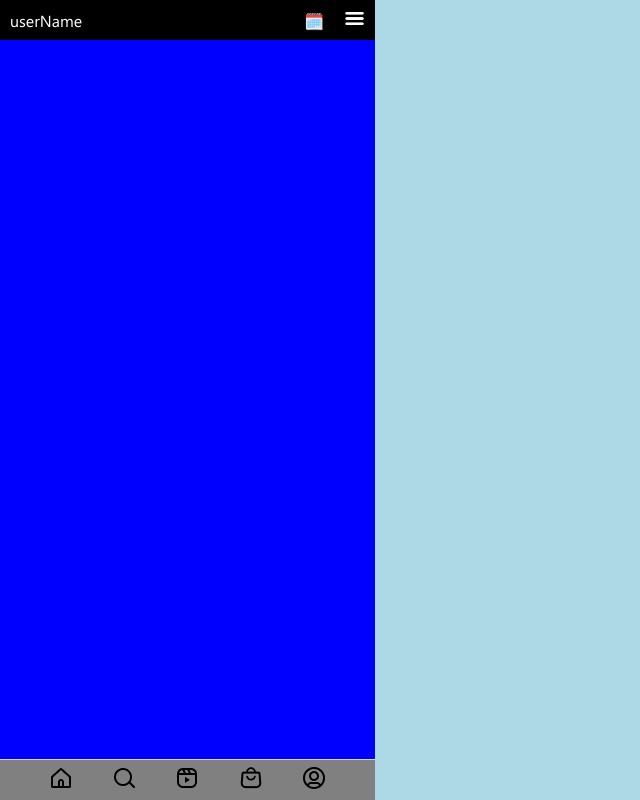
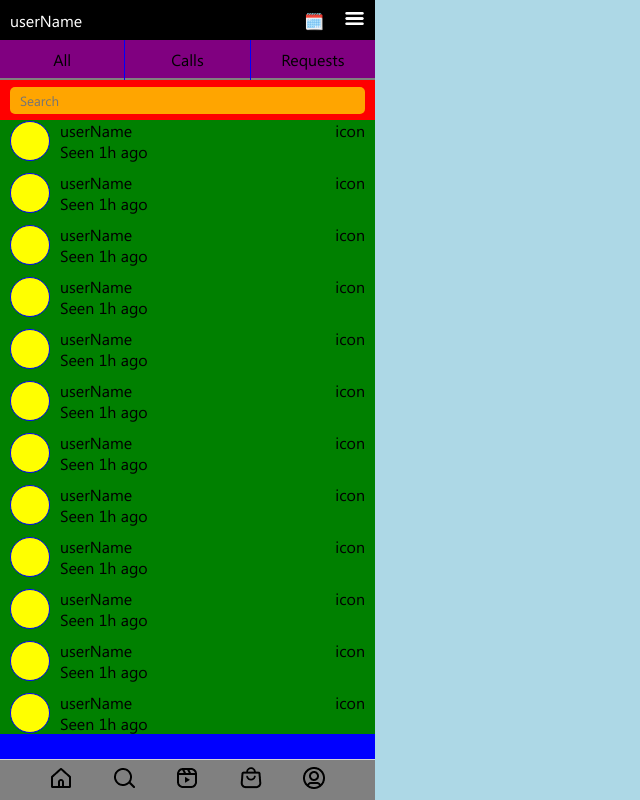
Before and after one commit to VitorGuedesMadeira/Instagram-Clone, a React (Create React App) app: page /messages in a window 1280 px wide. Shown: the whole page, without its empty margins (0-640 px from the left). Built offline with nearby package versions, Linux system fonts and the light colour scheme.

Commit message:
add chat section

```diff
--- /dev/null
+++ b/src/components/Messages/Chat/Chat.css
@@ -0,0 +1,24 @@
+.chat-section {
+  display: flex;
+  justify-content: space-between;
+  padding: 0 10px;
+}
+
+.chat-individual {
+  display: flex;
+  align-items: center;
+  gap: 10px;
+}
+
+.chat-user {
+  width: 40px;
+  height: 40px;
+  background-color: yellow;
+  border-radius: 50%;
+  border: 1px solid blue;
+}
+
+.chat-name-message {
+  display: flex;
+  flex-direction: column;
+}
--- /dev/null
+++ b/src/components/Messages/Chat/Chat.js
@@ -0,0 +1,26 @@
+/* eslint-disable linebreak-style */
+import React, { useEffect } from 'react';
+import './Chat.css';
+
+const Chat = () => {
+  useEffect(() => {
+    window.scrollTo(20, 0);
+  });
+
+  return (
+    <div className="chat-section">
+      <div className="chat-individual">
+        <div className="chat-user" />
+        <div className="chat-name-message">
+          <p>userName</p>
+          <p>Seen 1h ago</p>
+        </div>
+      </div>
+      <div>
+        icon
+      </div>
+    </div>
+  );
+};
+
+export default Chat;
--- a/src/components/Messages/Messages.css
+++ b/src/components/Messages/Messages.css
@@ -30,6 +30,61 @@
   color: white;
 }
 
+/* CHAT INTERFACES */
+
+.chat-interfaces {
+  position: absolute;
+  top: 40px;
+  height: 40px;
+  width: 375px;
+  display: flex;
+  gap: 1px;
+  justify-content: space-evenly;
+}
+
+.chat-interfaces div {
+  width: 100%;
+  height: 100%;
+  display: flex;
+  align-items: center;
+  justify-content: center;
+  background-color: purple;
+  border-bottom: 2px solid grey;
+}
+
+/* CHAT SEARCH */
+
+.chat-search-div {
+  position: absolute;
+  top: 80px;
+  background-color: red;
+  height: 40px;
+  width: 375px;
+  padding: 0 10px;
+  display: flex;
+  align-items: center;
+}
+
+.chat-search-bar {
+  background-color: orange;
+  width: 100%;
+  padding: 5px 10px;
+  border: none;
+  border-radius: 5px;
+}
+
+/* INDIVIDUAL CHATS */
+
+.individual-chats {
+  width: 375px;
+  background-color: green;
+  display: flex;
+  flex-direction: column;
+  position: absolute;
+  top: 120px;
+  gap: 10px;
+}
+
 /* SHOP ICONS */
 
 .hamburger-icon {
--- a/src/components/Messages/Messages.js
+++ b/src/components/Messages/Messages.js
@@ -1,6 +1,7 @@
 /* eslint-disable linebreak-style */
 import React, { useEffect } from 'react';
 import hamburgerIcon from '../../assets/icons/hamburger.png';
+import Chat from './Chat/Chat';
 import './Messages.css';
 
 const Messages = () => {
@@ -21,6 +22,31 @@ const Messages = () => {
           </a>
         </div>
       </div>
+
+      <div className="chat-interfaces">
+        <div>All</div>
+        <div>Calls</div>
+        <div>Requests</div>
+      </div>
+
+      <div className="chat-search-div">
+        <input className="chat-search-bar" placeholder="Search" />
+      </div>
+
+      <div className="individual-chats">
+        <Chat />
+        <Chat />
+        <Chat />
+        <Chat />
+        <Chat />
+        <Chat />
+        <Chat />
+        <Chat />
+        <Chat />
+        <Chat />
+        <Chat />
+        <Chat />
+      </div>
     </div>
   );
 };
--- a/src/components/Navbar/Navbar.css
+++ b/src/components/Navbar/Navbar.css
@@ -5,6 +5,7 @@
   width: 375px;
   padding: 0 10px;
   border-top: 1px solid lightgray;
+  z-index: 1;
 }
 
 .navigation-ul {
```
